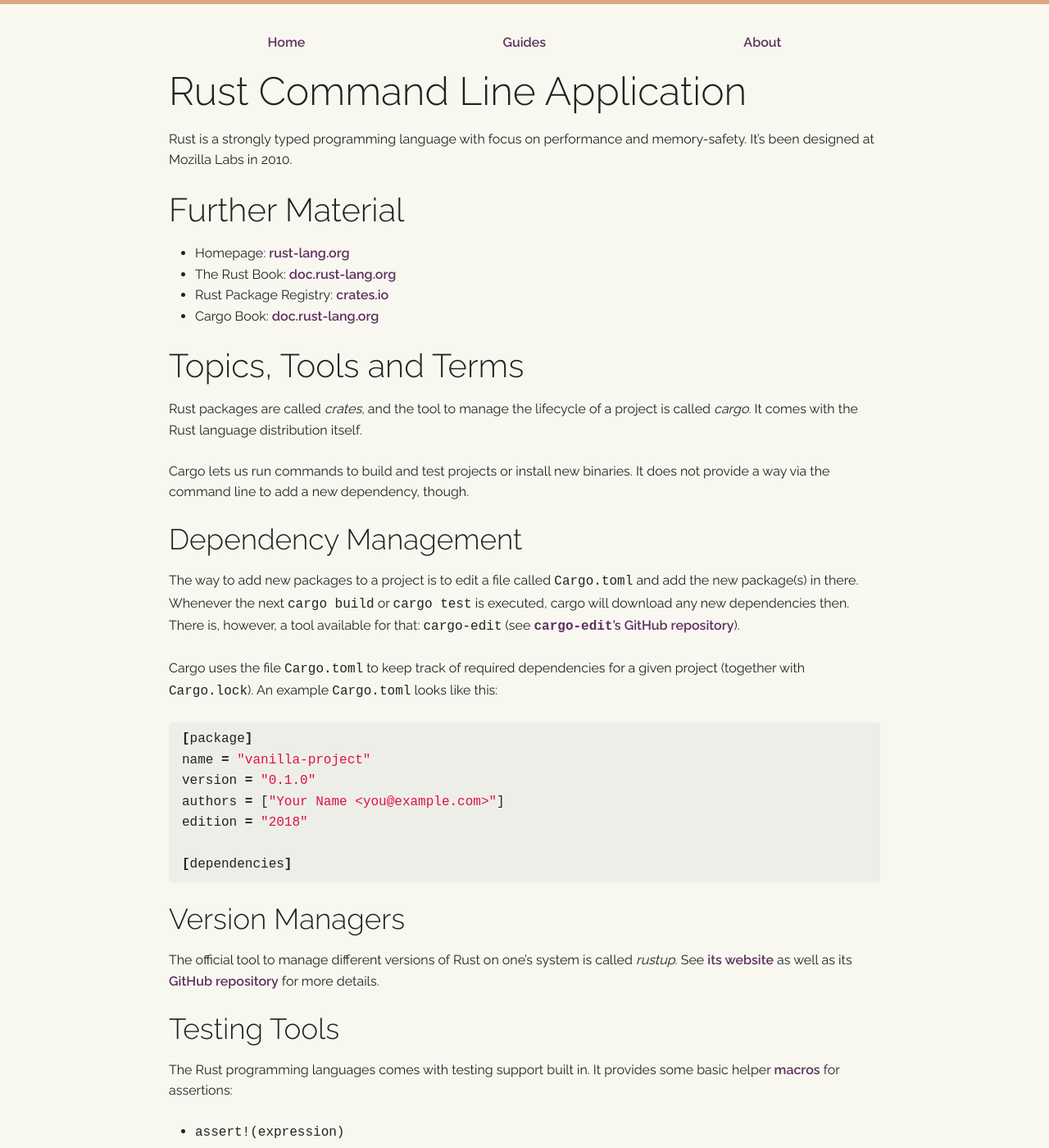
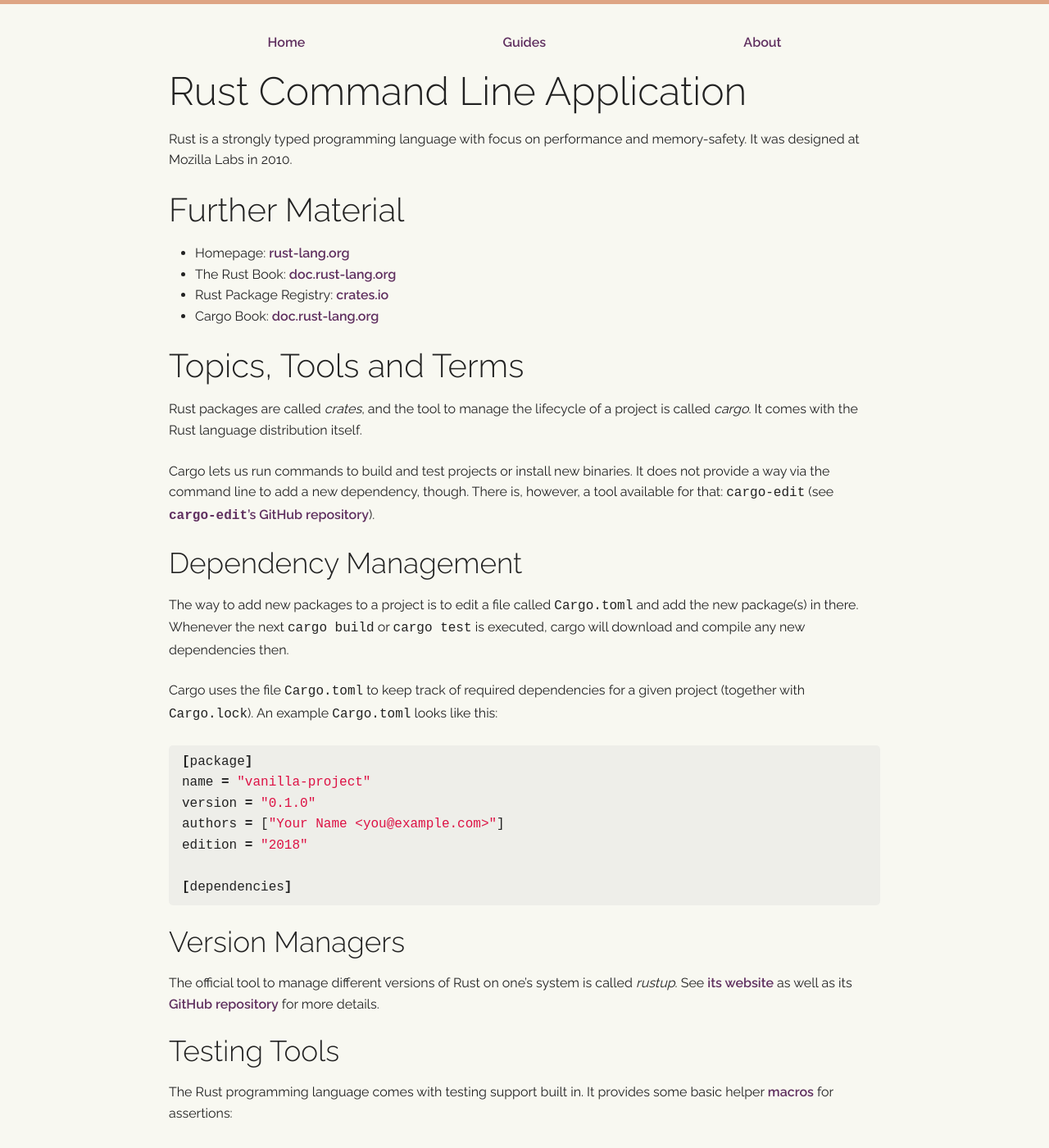
Before and after one commit to vanilla-project/vanilla-project.guide, a Jekyll site: the page built from _guides/rust/command-line.md, in a window 1280 px wide and 1400 px high. Shown: the whole window at 82% size. Built offline with Jekyll 4.4.1, drawn with Linux system fonts in a browser that asks for light colours; some of the changed text lies outside the part shown.

Commit message:
Moves mention of cargo-edit to topics, tools and terms section

```diff
--- a/_guides/rust/command-line.md
+++ b/_guides/rust/command-line.md
@@ -6,7 +6,7 @@ tags:
 ---
 
 Rust is a strongly typed programming language with focus on performance and memory-safety.
-It's been designed at Mozilla Labs in 2010.
+It was designed at Mozilla Labs in 2010.
 
 
 ## Further Material
@@ -24,13 +24,13 @@ It comes with the Rust language distribution itself.
 
 Cargo lets us run commands to build and test projects or install new binaries.
 It does not provide a way via the command line to add a new dependency, though.
+There is, however, a tool available for that: `cargo-edit` (see [`cargo-edit`'s GitHub repository](https://github.com/killercup/cargo-edit)).
 
 
 ### Dependency Management
 
 The way to add new packages to a project is to edit a file called `Cargo.toml` and add the new package(s) in there.
-Whenever the next `cargo build` or `cargo test` is executed, cargo will download any new dependencies then.
-There is, however, a tool available for that: `cargo-edit` (see [`cargo-edit`'s GitHub repository](https://github.com/killercup/cargo-edit)).
+Whenever the next `cargo build` or `cargo test` is executed, cargo will download and compile any new dependencies then.
 
 Cargo uses the file `Cargo.toml` to keep track of required dependencies for a given project (together with `Cargo.lock`).
 An example `Cargo.toml` looks like this:
@@ -54,7 +54,7 @@ See [its website](https://rustup.rs) as well as its [GitHub repository](https://
 
 ### Testing Tools
 
-The Rust programming languages comes with testing support built in.
+The Rust programming language comes with testing support built in.
 It provides some basic helper [macros](https://doc.rust-lang.org/stable/rust-by-example/macros.html) for assertions:
 
 - `assert!(expression)`
```
Also changed, not shown: other parts of _guides/rust/command-line.md (+1 -1 lines).
